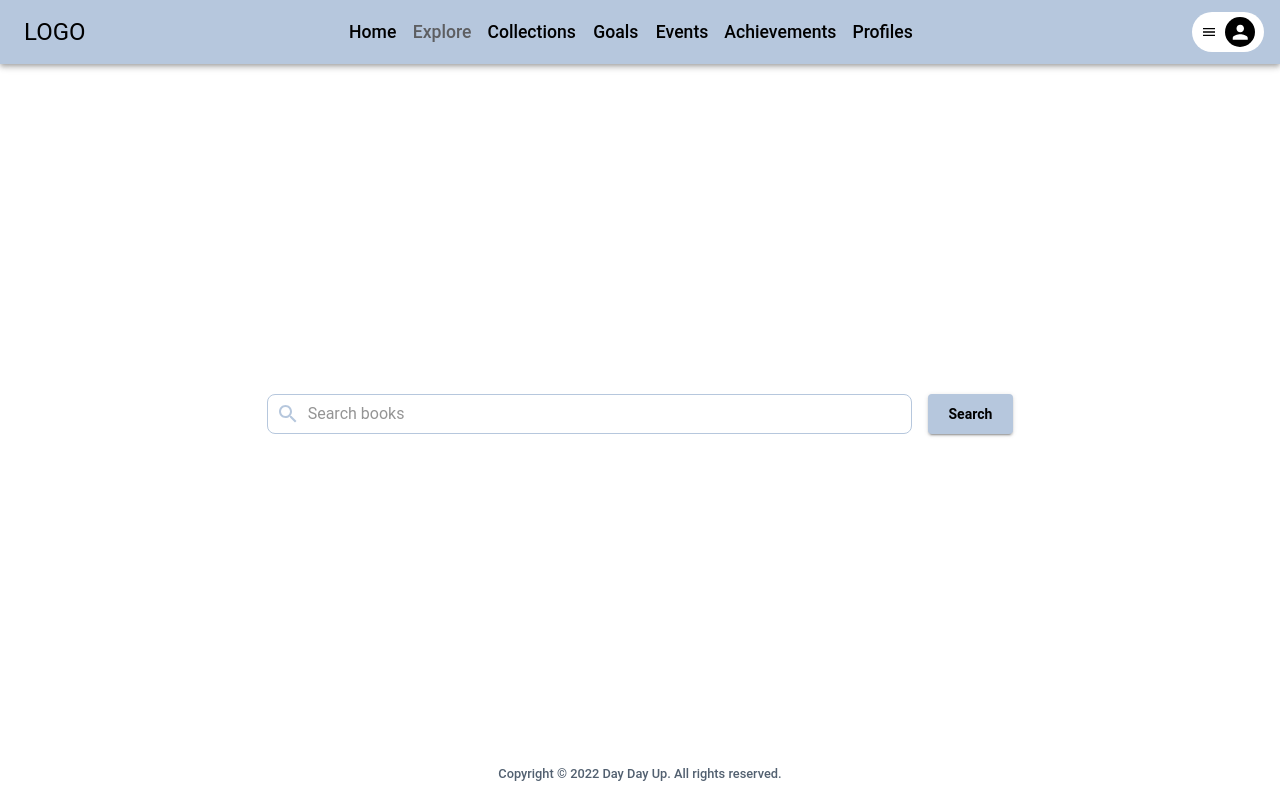
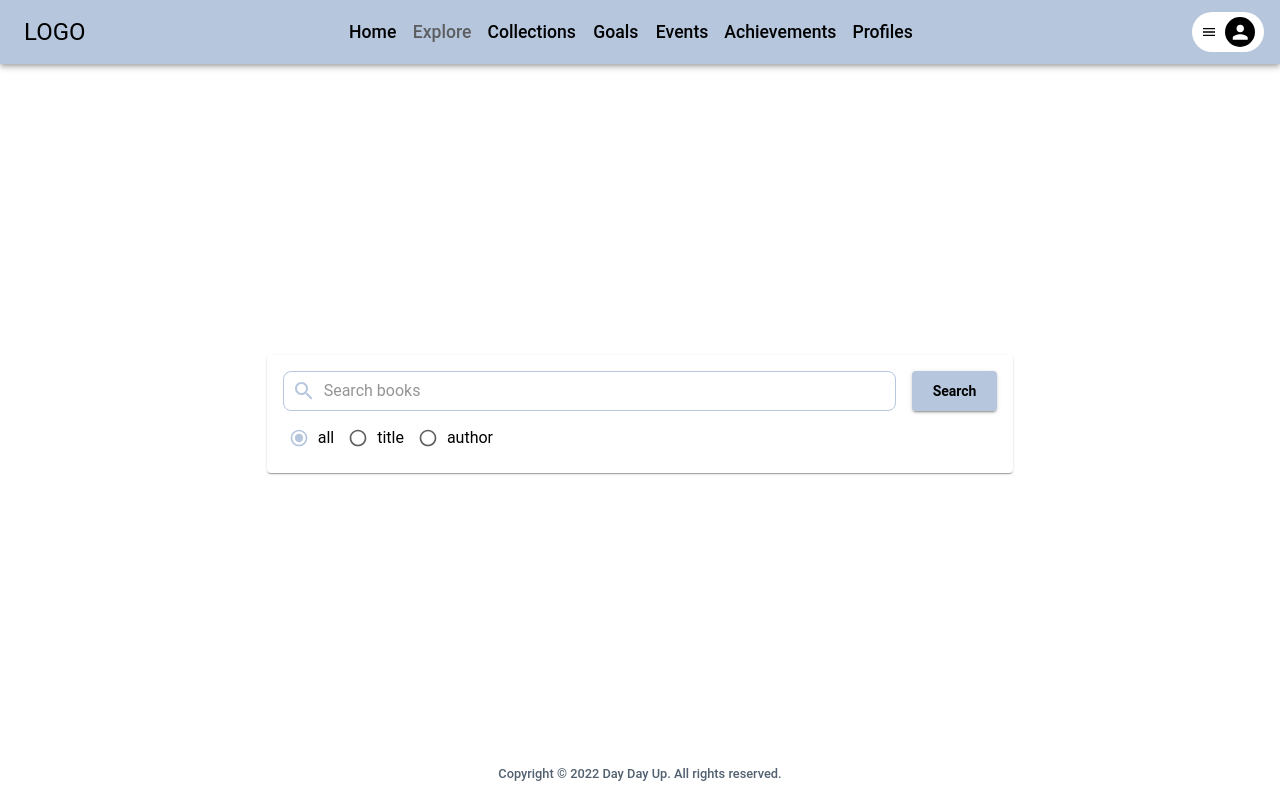
Before and after one commit to thegauraw/9900-book-readers-network, a React (Create React App) app in the folder frontend/: page /explore in a window 1280 px wide. Built offline with nearby package versions, Linux system fonts and the light colour scheme.

Commit message:
Add search methods

```diff
--- a/frontend/src/components/SearchBox.tsx
+++ b/frontend/src/components/SearchBox.tsx
@@ -1,5 +1,17 @@
 import { FC, useState, useContext } from 'react';
-import { Box, Grid, InputBase, InputAdornment, IconButton, Button } from '@mui/material';
+import {
+  Box,
+  FormControl,
+  InputBase,
+  InputAdornment,
+  IconButton,
+  Button,
+  FormLabel,
+  FormControlLabel,
+  RadioGroup,
+  Radio,
+  Paper,
+} from '@mui/material';
 import CancelIcon from '@mui/icons-material/Cancel';
 import SearchIcon from '@mui/icons-material/Search';
 import isEmpty from 'lodash/isEmpty';
@@ -15,7 +27,11 @@ const SearchBox: FC<SearchBoxProps> = ({ showFullResults }) => {
   const context = useContext(Appctx);
   let [searchParams, setSearchParams] = useSearchParams();
   const [input, setInput] = useState(searchParams.get('q') ?? '');
+  const [method, setMethod] = useState(searchParams.get('by') ?? 'all');
 
+  const handleChange = (event: any) => {
+    setMethod(event?.target?.value ?? '');
+  };
   const handleInput = (event: React.ChangeEvent<HTMLInputElement>) => {
     setInput(event.target.value);
   };
@@ -26,15 +42,16 @@ const SearchBox: FC<SearchBoxProps> = ({ showFullResults }) => {
 
   const handleKeyPress = (event: React.KeyboardEvent<HTMLInputElement>) => {
     if (event.key == 'Enter') {
-      if (!isEmpty(input)) setSearchParams({ q: input, by: 'all' });
+      if (!isEmpty(input)) setSearchParams({ q: input, by: method });
     }
   };
 
   const handleShowFullResultsSearch = () => {
-    if (!isEmpty(input)) setSearchParams({ q: input, by: 'all' });
+    if (!isEmpty(input)) setSearchParams({ q: input, by: method });
   };
 
   return (
+    <Paper sx={{ p: 2 }}>
       <Box
         sx={{
           display: 'flex',
@@ -85,6 +102,20 @@ const SearchBox: FC<SearchBoxProps> = ({ showFullResults }) => {
           Search
         </Button>
       </Box>
+      <FormControl sx={{ pt: 1, pl: 1 }}>
+        <RadioGroup
+          row
+          name="search-buttons-group"
+          sx={{ color: 'primary.secondary' }}
+          value={method}
+          onChange={handleChange}
+        >
+          <FormControlLabel value="all" control={<Radio size={'small'} />} label="all" />
+          <FormControlLabel value="books" control={<Radio size={'small'} />} label="title" />
+          <FormControlLabel value="authors" control={<Radio size={'small'} />} label="author" />
+        </RadioGroup>
+      </FormControl>
+    </Paper>
   );
 };
 
```
Lines whose indentation alone changed are shown as unchanged.
